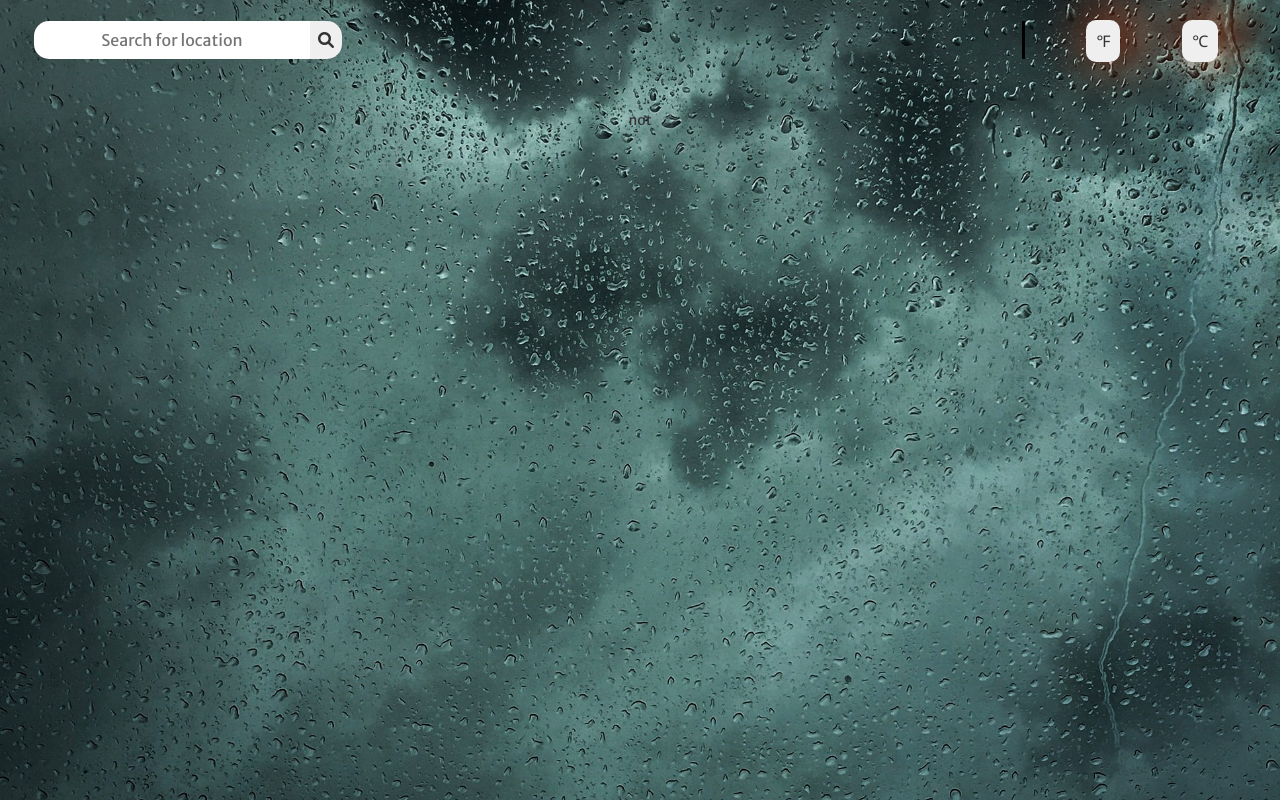
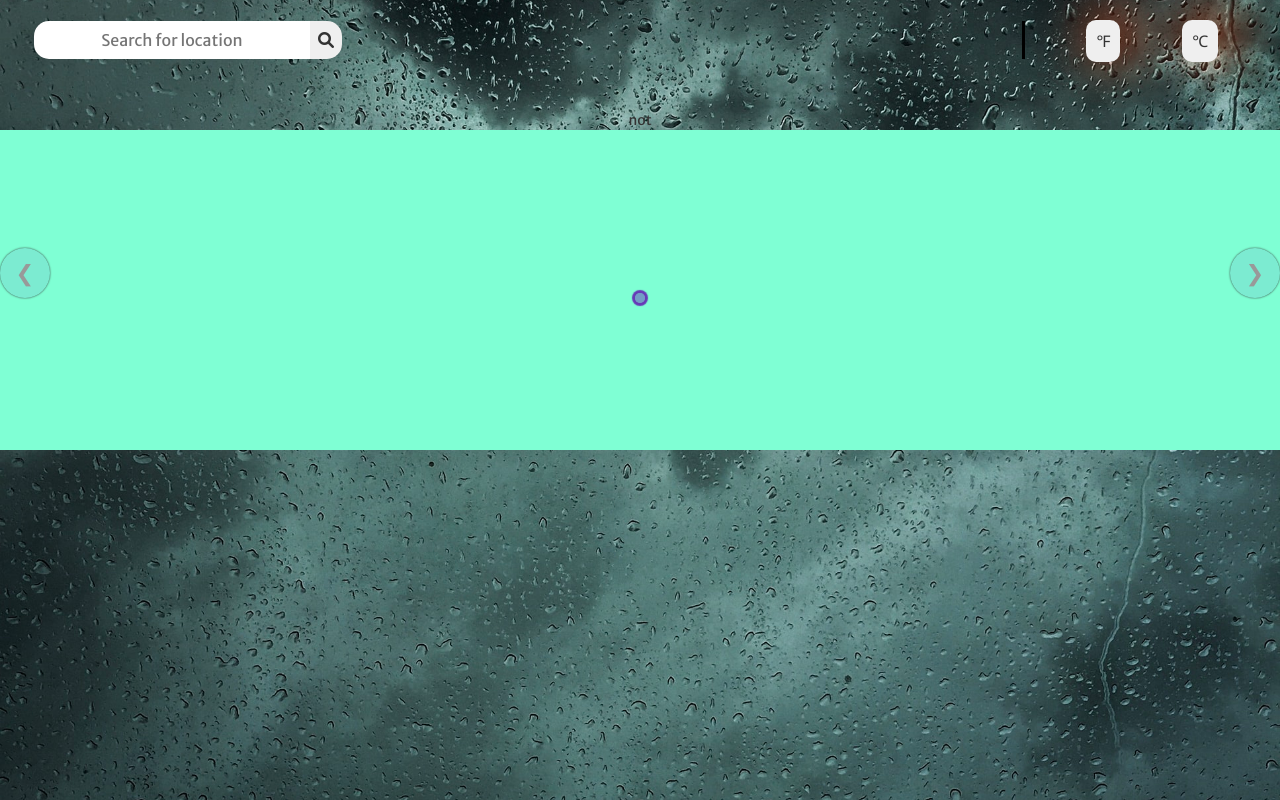
Before and after one commit to kalpanadd/Weather_App, a React (Create React App) app: page /weather in a window 1280 px wide. Built offline with nearby package versions, Linux system fonts and the light colour scheme; no server answers.

Commit message:
added carousel in forecast component

```diff
--- a/package.json
+++ b/package.json
@@ -10,8 +10,10 @@
     "axios": "^0.23.0",
     "react": "^17.0.2",
     "react-dom": "^17.0.2",
+    "react-elastic-carousel": "^0.6.7",
     "react-router-dom": "^5.3.0",
     "react-scripts": "4.0.3",
+    "styled-components": "^5.3.1",
     "web-vitals": "^1.1.2"
   },
   "scripts": {
--- a/src/COMPONENTS/ForecastWeather/Forecast.css
+++ b/src/COMPONENTS/ForecastWeather/Forecast.css
@@ -1,7 +1,6 @@
 
 .forecast_div{
     width: 100vw;
-    height:40%;
     background-color: violet;
     display: flex;
     align-items: center;
@@ -20,6 +19,9 @@
     border-radius: 15px;
 }
 .forecast{
+    width: 100vw;
+    height:40%;
+    background-color: aquamarine;
     display: flex;
     flex-direction: row;
     align-items: center;
--- a/src/COMPONENTS/ForecastWeather/Forecast.jsx
+++ b/src/COMPONENTS/ForecastWeather/Forecast.jsx
@@ -1,9 +1,16 @@
-
 import React from "react";
 import './Forecast.css';
-
+import Carousel from 'react-elastic-carousel';
 
 class Forecast extends React.Component {
+    breakPoints = [
+        { width: 1, itemsToShow: 5 },
+        { width: 500, itemsToShow: 2 },
+        { width: 768, itemsToShow: 3 },
+        { width: 1200, itemsToShow: 4 },
+
+    ]
+
     render() {
         const items = this.props.forecast.map((f, i) => {
             const image = {
@@ -22,17 +29,6 @@ class Forecast extends React.Component {
             }
 
             return (
-                // <div key={i} className="forecast-item">
-                //     <p className="forecast-item__time">{hour} {ampm}</p>
-                //     <p className="forecast-item__temp">
-                //         {f.temp} <span className="forecast-item__degree">°</span>
-                //     </p>
-                //     <img className="forecast-item__img" src={image.url} alt={image.alt} />
-                //     <p className="forecast-item__description">{description}</p>
-                // </div>
-
-
-
                 <div className='forecast_div'>
                     <div className='forecast_card'>
                         <img className="forecast-item__img" src={image.url} alt={image.alt} />
@@ -51,9 +47,12 @@ class Forecast extends React.Component {
         });
 
         return (
-            <div className="forecast">
+            <div className="forecast ">
+
                 {this.props.f && <h3 className="forecast__title">Hourly Forecast</h3>}
-                <div className="forecast-items">{items}</div>
+                <Carousel breakPoints={this.breakPoints}>
+                    {items}
+                </Carousel>
             </div>
         );
     }
```
Also changed, not shown: 1 other file (tests, documents, lock files or other folders).
